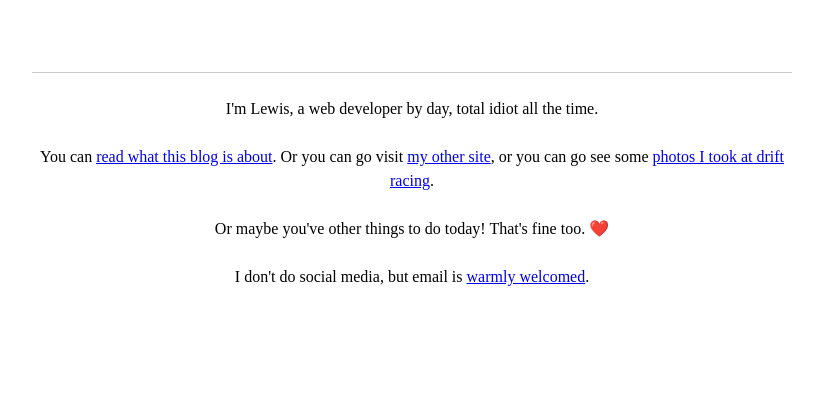
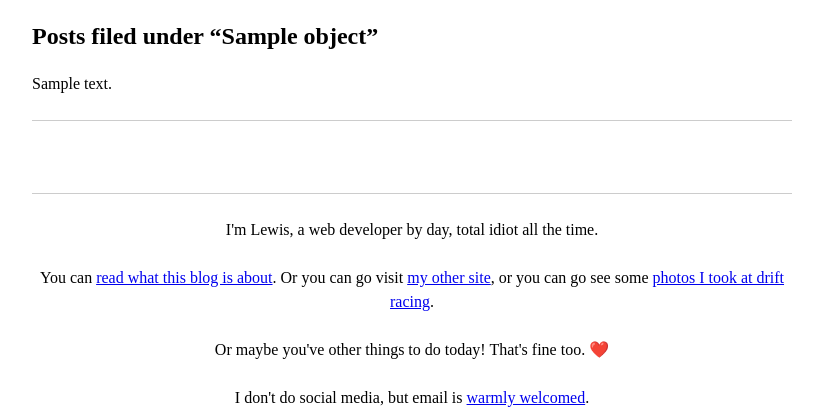
Before and after one commit to lewiscollard/exhaust, a Django app: template exhaust/posts/templates/posts/post_category_list.html in a window 1280 px wide. Shown: the part 77-497 px from the top of the page, without its empty margins (228-1051 px from the left). Run offline with Django 3.2, Linux system fonts and the light colour scheme; the template is opened without the code that fills it: most values are stand-ins (such as "Sample title", 1, 10 or a date in 2020); style sheets or scripts are compiled from the project's sources.

Commit message:
Add a header to the article-by-category list.

```diff
--- a/assets/scss/components/_article-list.scss
+++ b/assets/scss/components/_article-list.scss
@@ -1,3 +1,21 @@
+.article-list__header {
+  margin-bottom: $vr;
+  padding-bottom: $vr;
+
+  border-bottom: 1px solid $color-border;
+}
+
+.article-list__title {
+  font-size: 24px;
+  font-weight: 700;
+}
+
+.article-list__description {
+  margin-top: $vr;
+
+  line-height: 1.5;
+}
+
 .article-list__item {
   margin-bottom: $vr;
   padding-bottom: $vr;
--- a/exhaust/posts/templates/posts/post_category_list.html
+++ b/exhaust/posts/templates/posts/post_category_list.html
@@ -13,3 +13,17 @@
     <meta name="description" content="{{ object.description }}">
   {% endif %}
 {% endblock %}
+
+{% block above_list %}
+  <header class="article-list__header">
+    <h1 class="article-list__title">
+      Posts filed under &ldquo;{{ object }}&rdquo;
+    </h1>
+
+    {% if object.description %}
+      <p class="article-list__description">
+        {{ object.description|linebreaksbr }}
+      </p>
+    {% endif %}
+  </header>
+{% endblock %}
--- a/exhaust/posts/templates/posts/post_list.html
+++ b/exhaust/posts/templates/posts/post_list.html
@@ -2,6 +2,7 @@
 
 {% block main %}
   <div class="article-list">
+    {% block above_list %}{% endblock %}
     {% for object in object_list %}
       <div class="article-list__item">
         {% include object.body_template with detail_page=False %}
```
